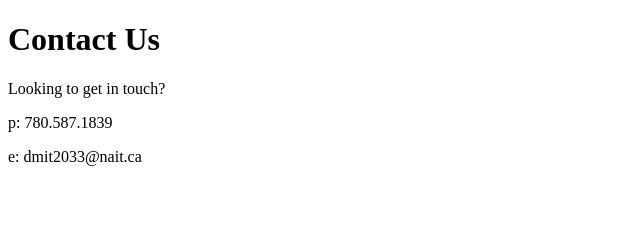
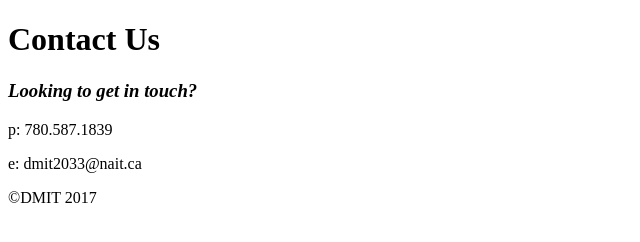
Before and after one commit to bconnell3/dmit20334, a plain HTML site: page contact.html in a window 1280 px wide. Shown: the whole page, without its empty margins (0-640 px from the left). Drawn offline with Linux system fonts and the light colour scheme.

Commit message:
new contact.html

```diff
--- a/contact.html
+++ b/contact.html
@@ -5,8 +5,14 @@
 </head>
 <body>
 	<h1>Contact Us</h1>
-	<p>Looking to get in touch?</p>
+	<h3><em>Looking to get in touch?</em></h3>
+	<section>
 	<p>p: 780.587.1839</p>
 	<p>e: dmit2033@nait.ca</p>
+	</section>
+
+	<footer>
+		<p>&copy;DMIT 2017</p>
+	</footer>
 </body>
 </html>
```
